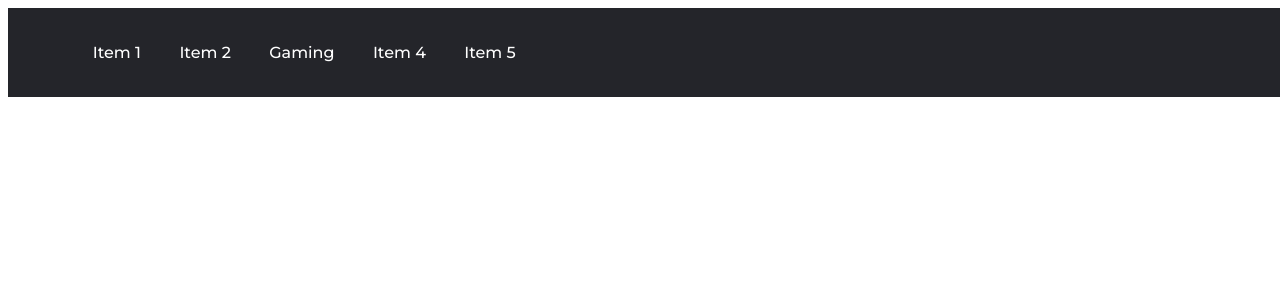
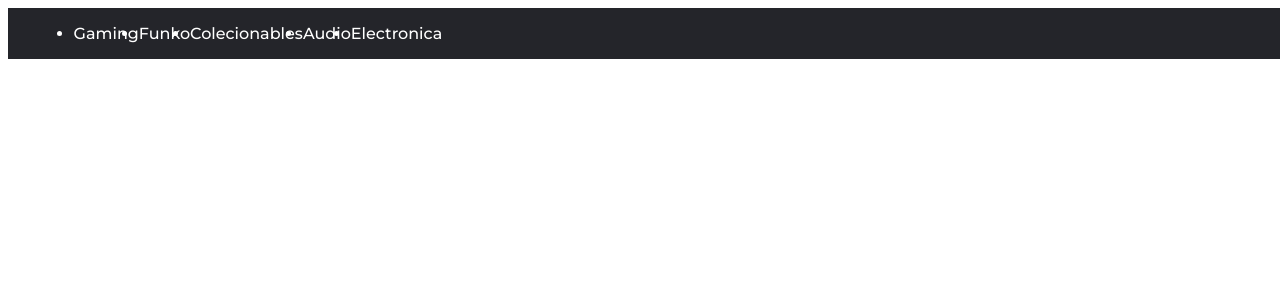
Before and after one commit to 77ALDO77/ProyectopPhP, a PHP site: page /Categorias.php in a window 1280 px wide. Shown: the top 300 px of the page. Run offline with PHP 8.4, Linux system fonts and the light colour scheme.

Commit message:
Terminado barra Categorias

```diff
--- a/Categorias.php
+++ b/Categorias.php
@@ -12,25 +12,108 @@
     <header2 class="bodyCate">
      <nav class="navCateg">
         <ul class="cont-ul">
-            <li class="el">Item 1</li>
-            <li class="el">Item 2</li>
-            <li class="develop">Gaming
-                <ul class="ul-second">
-                    <li class="el">Item 3.1</li>
-                    <li class="front">
-                        <a href="CatTeclados.php">Teclados</a>
-                        <ul class="ul-third">
-                            <li class="el">Razer</li>
-                            <li class="el">Item 3.2.2</li>
-                            <li class="el">Item 3.2.3</li>
-                        </ul>
-                    </li>
-                    <li class="el">3.3</li>
-                </ul>
-            </li>
-            <li class="el">Item 4</li>
-            <li class="el">Item 5</li>
-        </ul>
+            <script type="text/javascript">
+                //ARRAY de todos los items y subitems del MENU
+                var catPrim=["Gaming","Funko","Colecionables","Audio","Electronica"];
+
+                var catSec=[
+                    [ /*Gaming*/ "Consolas","Juegos","Teclados","Mando","Streaming"],
+                    [ /*Funko*/ "Funko pop","Box Collector","Pop Keychain","Peluches","Exclusivos TechnoGame"],
+                    [ /*Colecionables*/ "Banpresto","Bandai","Jakks Pacific","Chibi"],
+                    [ /*Audio*/ "Parlantes","Parlanes Gamer","Audifonos","Audifonos gamer"],
+                    [ /*Electronica*/ "Smartphones","Smartwatch","Baterias Portatiles","TV Streaming"]
+                ];
+
+                var catTerc=[
+                    [ //Gaming
+                        //Consolas
+                        ["Playstation 5","Playstation 4","Nintendo Switch"],
+                        //Juegos
+                        ["Assassins Creed Mirage","Call of Duty: Modern Warfare II","Super Mario RPG"],
+                        //Teclados
+                        ["HyperX","Logitech G","Razer"],
+                        //Mando
+                        ["Mando PS5","Mando PS5","Joy Con Switch"],
+                        //Streaming
+                        ["Microfonos","CAmaras","Luces Led de colores"]
+                    ],
+                    [ //Funko
+                        //Funko pop[nada]
+                        //Box Collector
+                        ["Marvel Collector","DC Colecctor","Teclados","Mando","Streaming"],
+                        //Pop Keychain
+                        ["Minions","Boruto","Indiana Jones"]
+                        //Peluches[nada]
+                        //Exclusivos TechnoGame[nada]
+                    ],
+                    [ //Colecionables
+                        //Banpresto
+                        ["Attack on Titan","Bleach","DEmon Slayer"],
+                        //Bandai
+                        ["Star Wars","Disney","Saint Seiya"],
+                        //Jakks Pacific
+                        ["Sonic The HedgeHog","Crash Bandicoot","Donkey Kong"]
+                        //Chibi[nada]
+                    ],
+                    [ //Audio
+                        //Parlantes
+                        ["Bose","JBL","Xiaomi"],
+                        //Parlanes Gamer
+                        ["Bose","Google","Amazon"],
+                        //Audifonos
+                        ["BlackSheep","JBL","Sonic"],
+                        //Audifonos gamer
+                        ["Astro","Razer","Turtle Beach"]
+                    ],
+                    [ //Electronica
+                        //Smartphones
+                        ["Xiaomi"],
+                        //Smartwatch
+                        ["Xiaomi"],
+                        //Baterias Portatiles[nada]
+                        //TV Streaming
+                        ["Roku reproductor","Amazon Fire TV Stick 4K"]
+                    ]
+                ];
+
+                //variables para construccion html
+                var msj="";
+                var str1="",str2="",str3="",str4="",str5="";
+                var i=0,j=0,k=0;
+
+                for ( i = 0; i<catPrim.length ; i++) {
+
+                    str1= `<li class="el-first">${catPrim[i]}
+                                    <ul class="ul-second">`;
+                    msj= msj.concat(str1);
+
+                    for ( j = 0; j<catSec[i].length ; j++) {
+                        str2=`<li class="el-second">
+                                    <a href="#">${catSec[i][j]}</a>
+                                    <ul class="ul-third">`;
+                        msj= msj.concat(str2);
+
+                        if(Array.isArray(catTerc[i]) && Array.isArray(catTerc[i][j])){
+
+                            for (k = 0; k < catTerc[i][j].length; k++) {
+                                console.log(msj);
+                                str3=`<li class="el">${catTerc[i][j][k] } </li>`;
+                                msj= msj.concat(str3);
+                            }
+                        }
+
+                        str4= `</ul></li>`;
+                        msj= msj.concat(str4);
+                    }
+                    str5= `</ul></li>`;
+                    msj= msj.concat(str5);
+                }
+                document.write(msj);
+                console.log(msj);
+            </script>
+
+
+
     </nav>
     </header2>
 </body>
```
